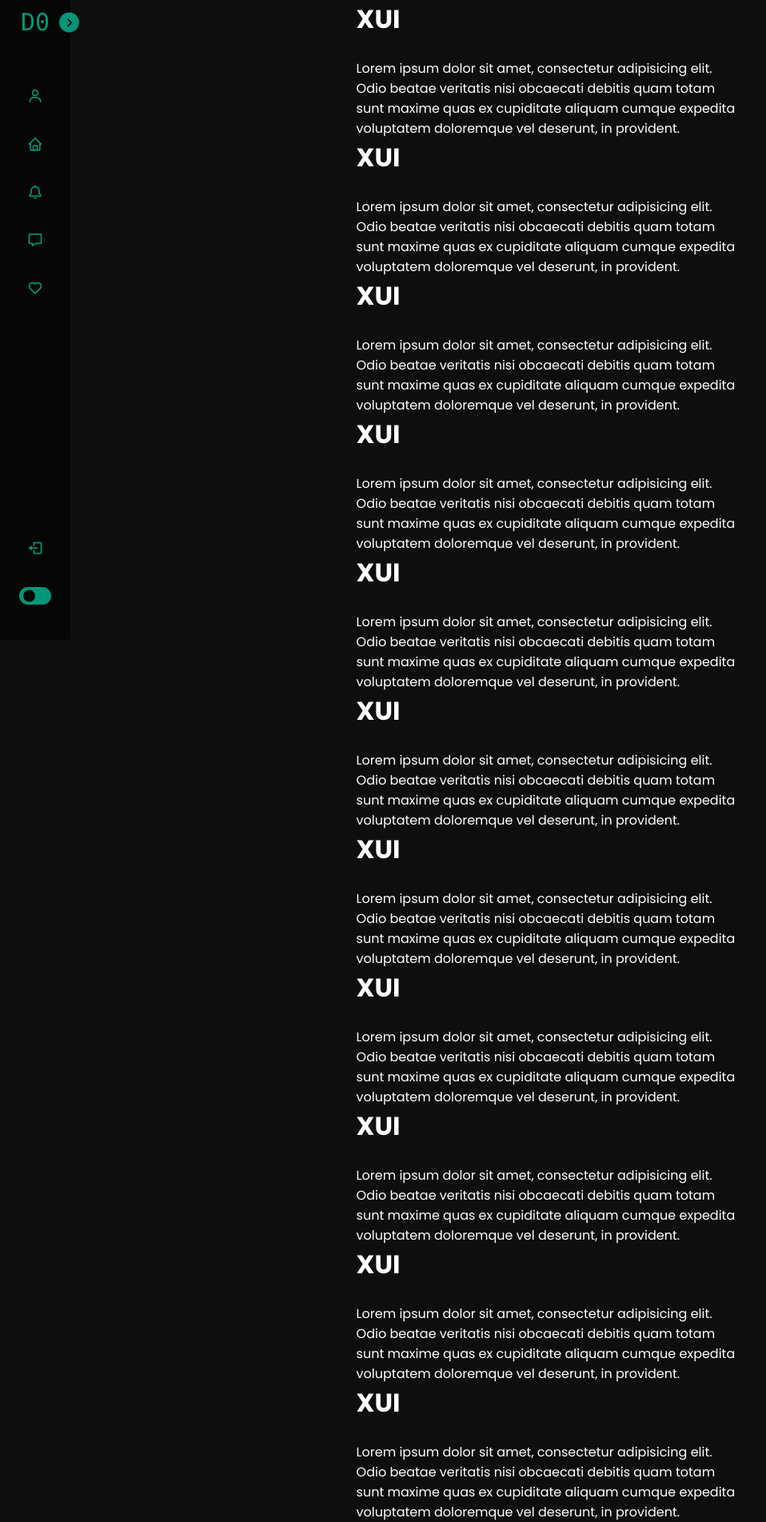
After one commit to GermanBorovets/DevsOnly, a Django app: page /posts/ in a window 1280 px wide. The commit adds this page. Shown: the whole page at 80% size, without its empty margins (0-958 px from the left). Run offline with Django 4.2, Linux system fonts and the light colour scheme.

Commit message:
Add base adaptive styles

```diff
--- /dev/null
+++ b/devsonly_web/devsonly_web/static/css/posts.css
@@ -0,0 +1,76 @@
+.main_container{
+    /* background: rebeccapurple; */
+    width: calc(100% - 88px);
+    height: 100vh;
+    position: absolute;
+    right: 0;
+    top: 0;
+}
+
+.sorter{
+    /* background: yellowgreen; */
+    width:calc(((100% - 88px) - 50%) / 2);
+    max-width: 200px;
+    height: 17vh;
+    display: flex;
+    flex-direction: column;
+    position: absolute;
+    left: 1.5vw;
+}
+
+.posts_container{
+    /* background: bisque; */
+    width: 50%;
+    height: 100%;
+    display: flex;
+    flex-direction: column;
+    position: absolute;
+    top: 50%;
+    left: 50%;
+    transform: translateX(-50%) translateY(-50%);
+    padding: 0 5%;
+}
+
+
+/* Smartphones  */
+@media only screen and (min-width : 280px) and (max-width : 480px) {
+    .main_containe{
+        display: flex;
+        flex-direction: column;
+        justify-content: center;
+    }
+    .posts_container{
+        width: 90%;
+        margin-top: 32%;
+    }
+
+    .sorter{
+        position: absolute;
+        top: 0%;
+        left: 50%;
+        transform: translateX(-50%) translateY(-0%);
+        width: 100%;
+        max-width: 90%;
+        height: 10vh;
+        margin-top: 5px;
+    }
+}
+
+/* iPads */
+@media only screen and (min-width: 481px) and (max-width: 1024px) {
+    .posts_container{
+        width: 90%;
+        margin-top: 22%;
+    }
+
+    .sorter{
+        position: absolute;
+        top: 0%;
+        left: 50%;
+        transform: translateX(-50%) translateY(-0%);
+        width: 100%;
+        max-width: 90%;
+        height: 10%;
+        margin: 2% 0;
+    }
+}
--- a/devsonly_web/devsonly_web/urls.py
+++ b/devsonly_web/devsonly_web/urls.py
@@ -18,6 +18,7 @@ from django.urls import path
 
 from main.views.index import index_page
 from main.views.registration import registration_page
+from main.views.social import *
 
 
 urlpatterns = [
@@ -26,4 +27,5 @@ urlpatterns = [
     path('registration/',
          registration_page,
          name='registration'),
+    path('posts/', posts_page)
 ]
--- a/devsonly_web/main/templates/base/base.html
+++ b/devsonly_web/main/templates/base/base.html
@@ -8,6 +8,7 @@
     <link rel="stylesheet" href="{% static 'css/index.css' %}">
     <link rel="stylesheet" href="{% static 'css/base.css' %}">
     <link rel="stylesheet" href="{% static 'css/menu.css' %}">
+    <link rel="stylesheet" href="{% static 'css/posts.css' %}">
     <link rel="preconnect" href="https://fonts.googleapis.com">
     <link rel="preconnect" href="https://fonts.gstatic.com" crossorigin>
     <link href="https://fonts.googleapis.com/css2?family=Space+Mono&display=swap" rel="stylesheet">
--- /dev/null
+++ b/devsonly_web/main/templates/pages/posts.html
@@ -0,0 +1,66 @@
+{% extends 'base/base.html' %}
+
+{% block content %}
+    <div class="main_container">
+        <div class="sorter">
+
+        </div>
+        <div class="posts_container">
+            <div>
+                <h1>XUI</h1>
+                <br>
+                <p>Lorem ipsum dolor sit amet, consectetur adipisicing elit. Odio beatae veritatis nisi obcaecati debitis quam totam sunt maxime quas ex cupiditate aliquam cumque expedita voluptatem doloremque vel deserunt, in provident.</p>
+            </div>
+            <div>
+                <h1>XUI</h1>
+                <br>
+                <p>Lorem ipsum dolor sit amet, consectetur adipisicing elit. Odio beatae veritatis nisi obcaecati debitis quam totam sunt maxime quas ex cupiditate aliquam cumque expedita voluptatem doloremque vel deserunt, in provident.</p>
+            </div>
+            <div>
+                <h1>XUI</h1>
+                <br>
+                <p>Lorem ipsum dolor sit amet, consectetur adipisicing elit. Odio beatae veritatis nisi obcaecati debitis quam totam sunt maxime quas ex cupiditate aliquam cumque expedita voluptatem doloremque vel deserunt, in provident.</p>
+            </div>
+            <div>
+                <h1>XUI</h1>
+                <br>
+                <p>Lorem ipsum dolor sit amet, consectetur adipisicing elit. Odio beatae veritatis nisi obcaecati debitis quam totam sunt maxime quas ex cupiditate aliquam cumque expedita voluptatem doloremque vel deserunt, in provident.</p>
+            </div>
+            <div>
+                <h1>XUI</h1>
+                <br>
+                <p>Lorem ipsum dolor sit amet, consectetur adipisicing elit. Odio beatae veritatis nisi obcaecati debitis quam totam sunt maxime quas ex cupiditate aliquam cumque expedita voluptatem doloremque vel deserunt, in provident.</p>
+            </div>
+            <div>
+                <h1>XUI</h1>
+                <br>
+                <p>Lorem ipsum dolor sit amet, consectetur adipisicing elit. Odio beatae veritatis nisi obcaecati debitis quam totam sunt maxime quas ex cupiditate aliquam cumque expedita voluptatem doloremque vel deserunt, in provident.</p>
+            </div>
+            <div>
+                <h1>XUI</h1>
+                <br>
+                <p>Lorem ipsum dolor sit amet, consectetur adipisicing elit. Odio beatae veritatis nisi obcaecati debitis quam totam sunt maxime quas ex cupiditate aliquam cumque expedita voluptatem doloremque vel deserunt, in provident.</p>
+            </div>
+            <div>
+                <h1>XUI</h1>
+                <br>
+                <p>Lorem ipsum dolor sit amet, consectetur adipisicing elit. Odio beatae veritatis nisi obcaecati debitis quam totam sunt maxime quas ex cupiditate aliquam cumque expedita voluptatem doloremque vel deserunt, in provident.</p>
+            </div>
+            <div>
+                <h1>XUI</h1>
+                <br>
+                <p>Lorem ipsum dolor sit amet, consectetur adipisicing elit. Odio beatae veritatis nisi obcaecati debitis quam totam sunt maxime quas ex cupiditate aliquam cumque expedita voluptatem doloremque vel deserunt, in provident.</p>
+            </div>
+            <div>
+                <h1>XUI</h1>
+                <br>
+                <p>Lorem ipsum dolor sit amet, consectetur adipisicing elit. Odio beatae veritatis nisi obcaecati debitis quam totam sunt maxime quas ex cupiditate aliquam cumque expedita voluptatem doloremque vel deserunt, in provident.</p>
+            </div>
+            <div>
+                <h1>XUI</h1>
+                <br>
+                <p>Lorem ipsum dolor sit amet, consectetur adipisicing elit. Odio beatae veritatis nisi obcaecati debitis quam totam sunt maxime quas ex cupiditate aliquam cumque expedita voluptatem doloremque vel deserunt, in provident.</p>
+            </div>
+        </div>
+    </div>
+{% endblock %}
--- a/devsonly_web/main/views/social.py
+++ b/devsonly_web/main/views/social.py
@@ -11,3 +11,7 @@ def index_page(request) -> None:
     print(type(ip))
 
     return render(request, 'pages/index.html')
+
+
+def posts_page(request) -> None:
+    return render(request, 'pages/posts.html')
```
